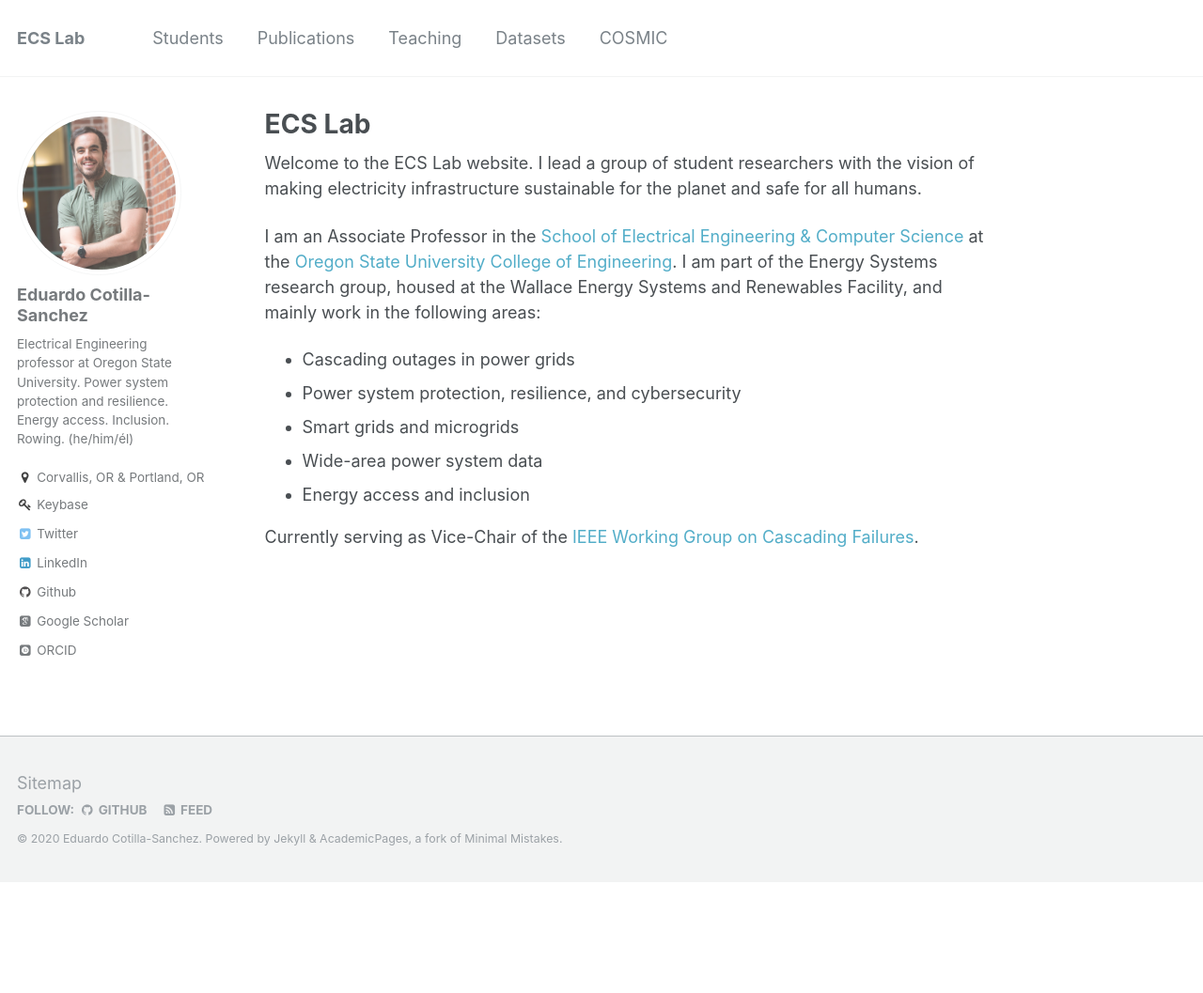
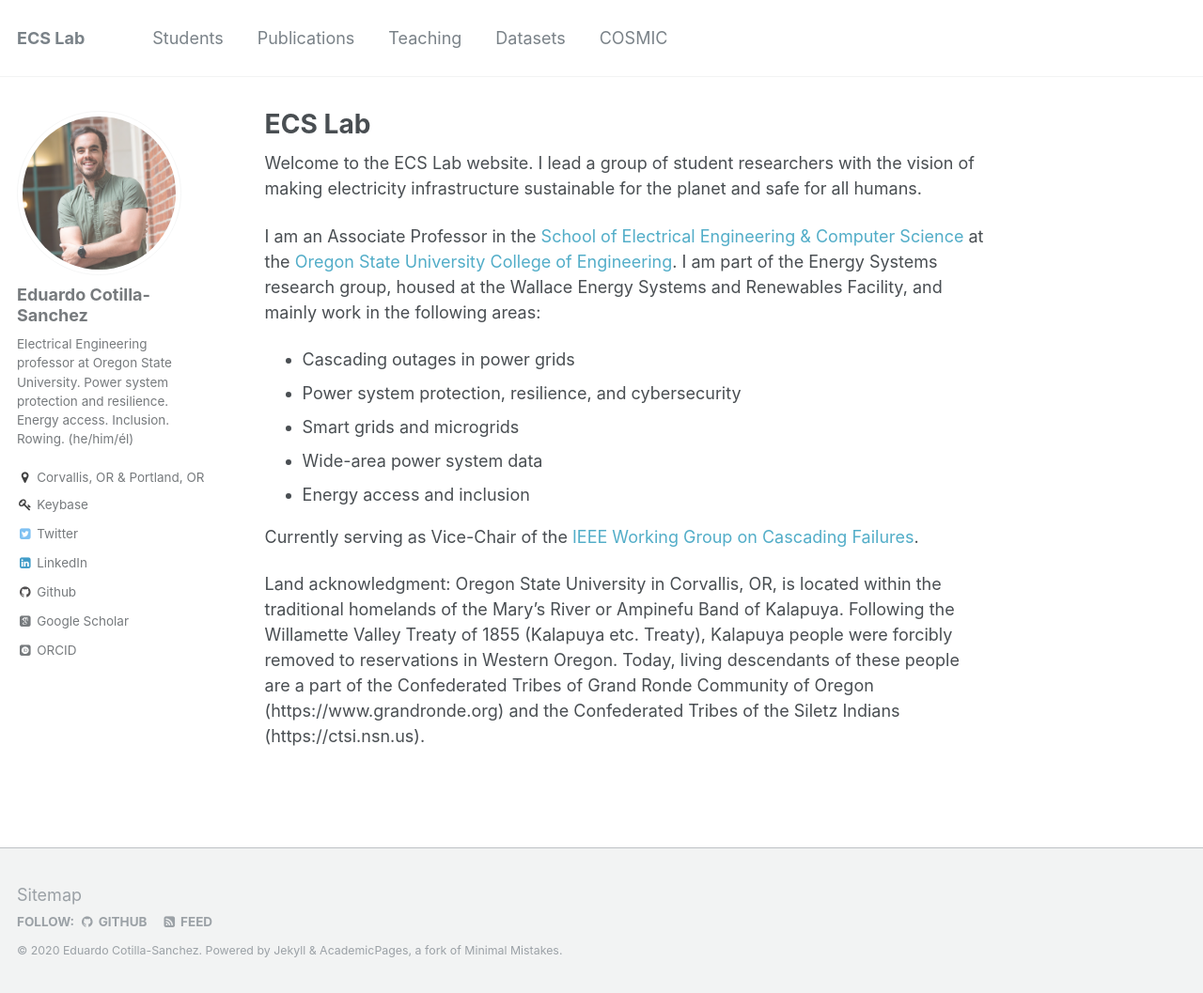
Before and after one commit to ecotillasanchez/ecotillasanchez.github.io, a Jekyll site: the page built from _pages/about.md, in a window 1280 px wide and 1057 px high. Shown: the whole window at 94% size. Built offline with Jekyll 4.4.1, drawn with Linux system fonts in a browser that asks for light colours; some web fonts are replaced.

Commit message:
Land acknowledgment.

```diff
--- a/_pages/about.md
+++ b/_pages/about.md
@@ -19,3 +19,5 @@ I am an Associate Professor in the [School of Electrical Engineering & Computer
  * Energy access and inclusion
 
 Currently serving as Vice-Chair of the [IEEE Working Group on Cascading Failures](http://sites.ieee.org/pes-cascading/).
+
+Land acknowledgment: Oregon State University in Corvallis, OR, is located within the traditional homelands of the Mary's River or Ampinefu Band of Kalapuya. Following the Willamette Valley Treaty of 1855 (Kalapuya etc. Treaty), Kalapuya people were forcibly removed to reservations in Western Oregon. Today, living descendants of these people are a part of the Confederated Tribes of Grand Ronde Community of Oregon (https://www.grandronde.org) and the Confederated Tribes of the Siletz Indians (https://ctsi.nsn.us).
```
